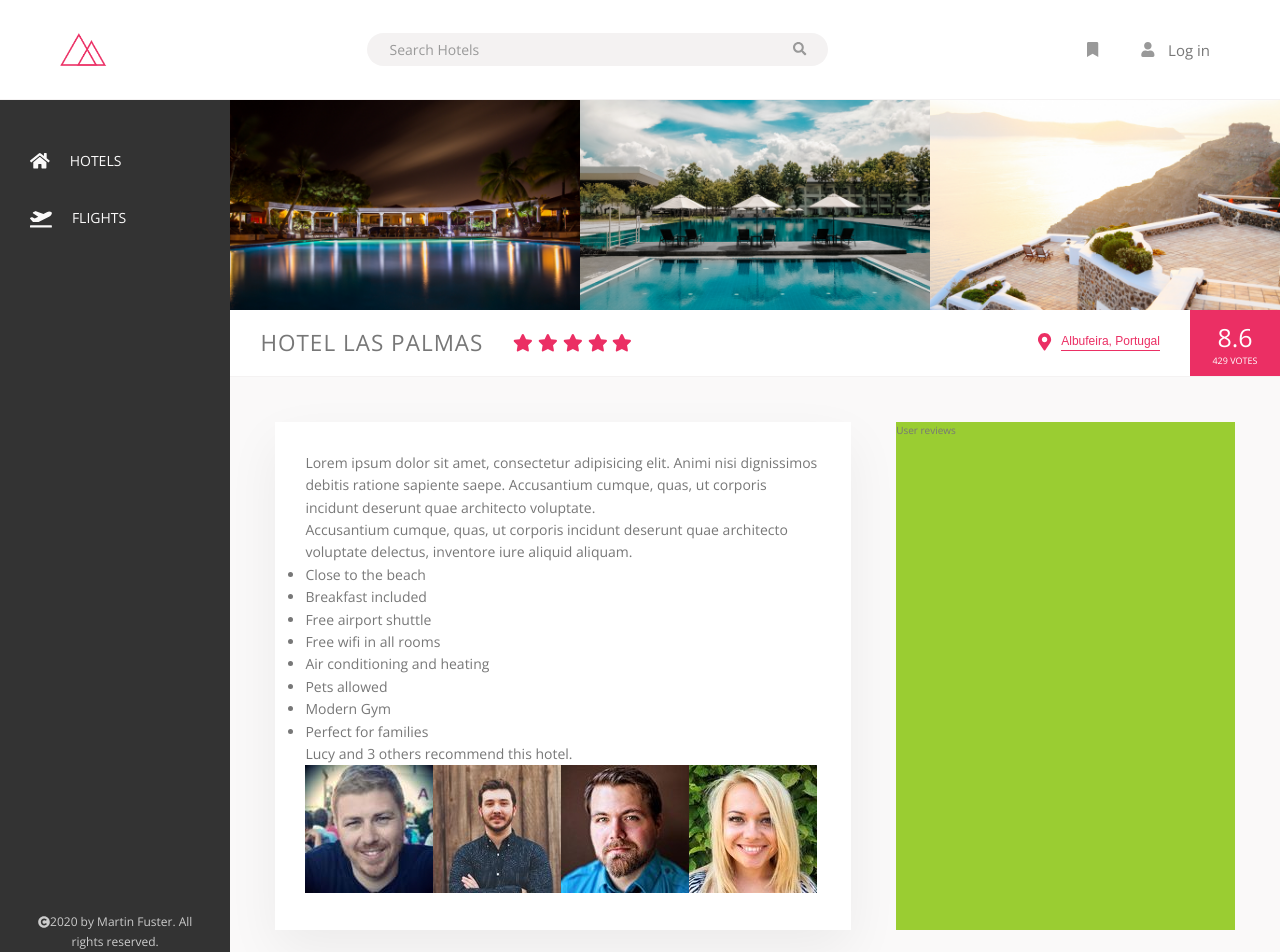
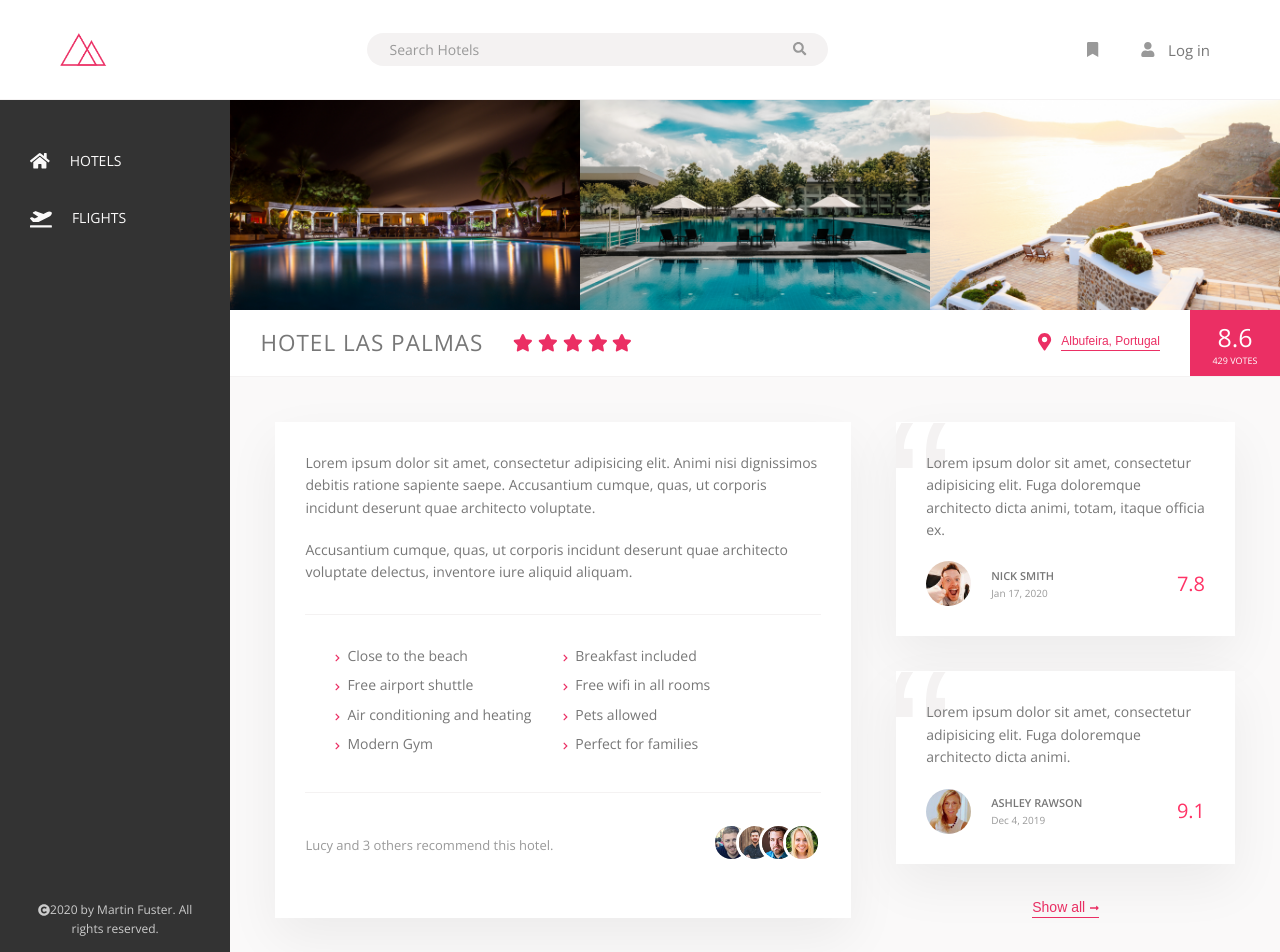
Before and after one commit to MartinFuster/ParadiseCity, a React (Create React App) app: page / in a window 1280 px wide. Shown: the top 952 px of the page. Built offline with nearby package versions, Linux system fonts and the light colour scheme.

Commit message:
reviews section completed

```diff
--- a/src/App.css
+++ b/src/App.css
@@ -226,8 +226,92 @@ body {
   background-color: transparent;
   cursor: pointer;
   transition: all 0.2s; }
+  .btn-inline span {
+    margin-left: 0.5rem;
+    transition: margin-left 0.2s; }
   .btn-inline:hover {
     color: var(--color-grey-dark-1); }
+    .btn-inline:hover span {
+      margin-left: 1rem; }
+  .btn-inline__arrow {
+    font-size: 1rem; }
+
+.paragraph:not(:last-of-type) {
+  margin-bottom: 2rem; }
+
+.list {
+  list-style: none;
+  margin: 3rem 0;
+  padding: 3rem;
+  border-top: var(--line);
+  border-bottom: var(--line);
+  display: flex;
+  flex-wrap: wrap; }
+  .list__item {
+    flex: 0 0 50%;
+    margin-bottom: 0.7rem; }
+    .list__item__icon {
+      color: var(--color-primary);
+      margin-right: 0.7rem;
+      font-size: 0.8rem; }
+
+.recommend {
+  font-size: 1.3rem;
+  color: var(--color-grey-dark-3);
+  display: flex;
+  align-items: center; }
+  .recommend__count {
+    margin-right: auto; }
+  .recommend__photo {
+    box-sizing: content-box;
+    height: 3.25rem;
+    width: 3.25rem;
+    border-radius: 50%;
+    border: 0.3rem solid #fff; }
+    .recommend__photo:not(:last-child) {
+      margin-right: -1.5rem; }
+
+.review {
+  background-color: #fff;
+  box-shadow: var(--shadow-light);
+  padding: 3rem;
+  margin-bottom: 3.5rem;
+  position: relative;
+  overflow: hidden; }
+  .review__text {
+    margin-bottom: 2rem;
+    z-index: 10;
+    position: relative; }
+  .review__user {
+    display: flex;
+    align-items: center; }
+  .review__photo {
+    height: 4.5rem;
+    width: 4.5rem;
+    border-radius: 50%;
+    margin-right: 2rem; }
+  .review__user-box {
+    margin-right: auto; }
+  .review__user-name {
+    font-size: 1.1rem;
+    text-transform: uppercase;
+    font-weight: 600; }
+  .review__user-date {
+    font-size: 1rem;
+    color: var(--color-grey-dark-3); }
+  .review__rating {
+    font-size: 2rem;
+    color: var(--color-primary-light); }
+  .review::before {
+    content: "\201C";
+    position: absolute;
+    top: -3rem;
+    left: -1rem;
+    line-height: 1;
+    font-size: 20rem;
+    color: var(--color-grey-light-2);
+    font-family: sans-serif;
+    z-index: 1; }
 
 .header {
   height: 10rem;
@@ -253,13 +337,13 @@ body {
   flex: 1; }
 
 .detail {
+  font-size: 1.4rem;
   display: flex;
   padding: 4.5rem;
   background-color: var(--color-grey-light-1);
   border-bottom: var(--line); }
 
 .description {
-  font-size: 1.4rem;
   background-color: #fff;
   box-shadow: var(--shadow-light);
   padding: 3rem;
@@ -267,5 +351,7 @@ body {
   margin-right: 4.5rem; }
 
 .user-reviews {
-  background-color: yellowgreen;
-  flex: 1; }
+  flex: 1;
+  display: flex;
+  flex-direction: column;
+  align-items: center; }
--- a/src/components/Main.js
+++ b/src/components/Main.js
@@ -7,6 +7,8 @@ import user1 from "../img/user-3.jpg";
 import user2 from "../img/user-4.jpg";
 import user3 from "../img/user-5.jpg";
 import user4 from "../img/user-6.jpg";
+import user5 from "../img/user-1.jpg";
+import user6 from "../img/user-2.jpg";
 
 function Main() {
   return (
@@ -56,14 +58,62 @@ function Main() {
             architecto voluptate delectus, inventore iure aliquid aliquam.
           </p>
           <ul className="list">
-            <li className="list__item">Close to the beach</li>
-            <li className="list__item">Breakfast included</li>
-            <li className="list__item">Free airport shuttle</li>
-            <li className="list__item">Free wifi in all rooms</li>
-            <li className="list__item">Air conditioning and heating</li>
-            <li className="list__item">Pets allowed</li>
-            <li className="list__item">Modern Gym</li>
-            <li className="list__item">Perfect for families</li>
+            <li className="list__item">
+              <FontAwesomeIcon
+                icon="chevron-right"
+                className="list__item__icon"
+              />
+              Close to the beach
+            </li>
+            <li className="list__item">
+              <FontAwesomeIcon
+                icon="chevron-right"
+                className="list__item__icon"
+              />
+              Breakfast included
+            </li>
+            <li className="list__item">
+              <FontAwesomeIcon
+                icon="chevron-right"
+                className="list__item__icon"
+              />
+              Free airport shuttle
+            </li>
+            <li className="list__item">
+              <FontAwesomeIcon
+                icon="chevron-right"
+                className="list__item__icon"
+              />
+              Free wifi in all rooms
+            </li>
+            <li className="list__item">
+              <FontAwesomeIcon
+                icon="chevron-right"
+                className="list__item__icon"
+              />
+              Air conditioning and heating
+            </li>
+            <li className="list__item">
+              <FontAwesomeIcon
+                icon="chevron-right"
+                className="list__item__icon"
+              />
+              Pets allowed
+            </li>
+            <li className="list__item">
+              <FontAwesomeIcon
+                icon="chevron-right"
+                className="list__item__icon"
+              />
+              Modern Gym
+            </li>
+            <li className="list__item">
+              <FontAwesomeIcon
+                icon="chevron-right"
+                className="list__item__icon"
+              />
+              Perfect for families
+            </li>
           </ul>
           <div className="recommend">
             <p className="recommend__count">
@@ -77,7 +127,46 @@ function Main() {
             </div>
           </div>
         </div>
-        <div className="user-reviews">User reviews</div>
+        <div className="user-reviews">
+          <figure className="review">
+            <blockquote className="review__text">
+              Lorem ipsum dolor sit amet, consectetur adipisicing elit. Fuga
+              doloremque architecto dicta animi, totam, itaque officia ex.
+            </blockquote>
+            <figcaption className="review__user">
+              <img src={user5} alt="" className="review__photo" />
+              <div className="review__user-box">
+                <p className="review__user-name">Nick Smith</p>
+                <p className="review__user-date">Jan 17, 2020</p>
+              </div>
+              <div className="review__rating">7.8</div>
+            </figcaption>
+          </figure>
+
+          <figure className="review">
+            <blockquote className="review__text">
+              Lorem ipsum dolor sit amet, consectetur adipisicing elit. Fuga
+              doloremque architecto dicta animi.
+            </blockquote>
+            <figcaption className="review__user">
+              <img src={user6} alt="" className="review__photo" />
+              <div className="review__user-box">
+                <p className="review__user-name">Ashley Rawson</p>
+                <p className="review__user-date">Dec 4, 2019</p>
+              </div>
+              <div className="review__rating">9.1</div>
+            </figcaption>
+          </figure>
+          <button className="btn-inline">
+            Show all
+            <span>
+              <FontAwesomeIcon
+                icon="long-arrow-alt-right"
+                className="btn-inline__arrow"
+              />
+            </span>
+          </button>
+        </div>
       </div>
     </main>
   );
--- a/src/sass/_components.scss
+++ b/src/sass/_components.scss
@@ -261,7 +261,132 @@
   cursor: pointer;
   transition: all 0.2s;
 
+  & span {
+    margin-left: 0.5rem;
+    transition: margin-left 0.2s;
+  }
+
   &:hover {
     color: var(--color-grey-dark-1);
+
+    span {
+      margin-left: 1rem;
+    }
+  }
+
+  &__arrow {
+    font-size: 1rem;
   }
 }
+
+//PARAGRAPH
+.paragraph:not(:last-of-type) {
+  margin-bottom: 2rem;
+}
+//LIST
+.list {
+  list-style: none;
+  margin: 3rem 0;
+  padding: 3rem;
+  border-top: var(--line);
+  border-bottom: var(--line);
+
+  display: flex;
+  flex-wrap: wrap;
+
+  &__item {
+    flex: 0 0 50%;
+    margin-bottom: 0.7rem;
+
+    &__icon {
+      color: var(--color-primary);
+      margin-right: 0.7rem;
+      font-size: 0.8rem;
+    }
+  }
+}
+
+//RECOMMEND
+
+.recommend {
+  font-size: 1.3rem;
+  color: var(--color-grey-dark-3);
+  display: flex;
+  align-items: center;
+
+  &__count {
+    margin-right: auto;
+  }
+
+  &__photo {
+    box-sizing: content-box;
+    height: 3.25rem;
+    width: 3.25rem;
+    border-radius: 50%;
+    border: 0.3rem solid #fff;
+
+    &:not(:last-child) {
+      margin-right: -1.5rem;
+    }
+  }
+}
+
+//REVIEWS
+.review {
+  background-color: #fff;
+  box-shadow: var(--shadow-light);
+  padding: 3rem;
+  margin-bottom: 3.5rem;
+  position: relative;
+  overflow: hidden;
+
+  &__text {
+    margin-bottom: 2rem;
+    z-index: 10;
+    position: relative;
+  }
+
+  &__user {
+    display: flex;
+    align-items: center;
+  }
+
+  &__photo {
+    height: 4.5rem;
+    width: 4.5rem;
+    border-radius: 50%;
+    margin-right: 2rem;
+  }
+
+  &__user-box {
+    margin-right: auto;
+  }
+
+  &__user-name {
+    font-size: 1.1rem;
+    text-transform: uppercase;
+    font-weight: 600;
+  }
+
+  &__user-date {
+    font-size: 1rem;
+    color: var(--color-grey-dark-3);
+  }
+
+  &__rating {
+    font-size: 2rem;
+    color: var(--color-primary-light);
+  }
+
+  &::before {
+    content: "\201C";
+    position: absolute;
+    top: -3rem;
+    left: -1rem;
+    line-height: 1;
+    font-size: 20rem;
+    color: var(--color-grey-light-2);
+    font-family: sans-serif;
+    z-index: 1;
+  }
+}
--- a/src/sass/_layout.scss
+++ b/src/sass/_layout.scss
@@ -26,6 +26,7 @@
 }
 
 .detail {
+  font-size: 1.4rem;
   display: flex;
   padding: 4.5rem;
   background-color: var(--color-grey-light-1);
@@ -33,7 +34,6 @@
 }
 
 .description {
-  font-size: 1.4rem;
   background-color: #fff;
   box-shadow: var(--shadow-light);
   padding: 3rem;
@@ -42,6 +42,8 @@
 }
 
 .user-reviews {
-  background-color: yellowgreen;
   flex: 1;
+  display: flex;
+  flex-direction: column;
+  align-items: center;
 }
```
Also changed, not shown: src/App.js (+8 -2 lines), 1 other file (tests, documents, lock files or other folders).
